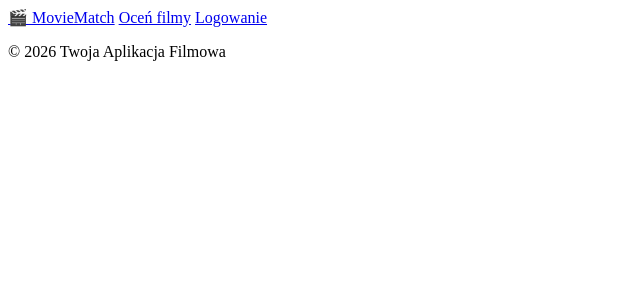
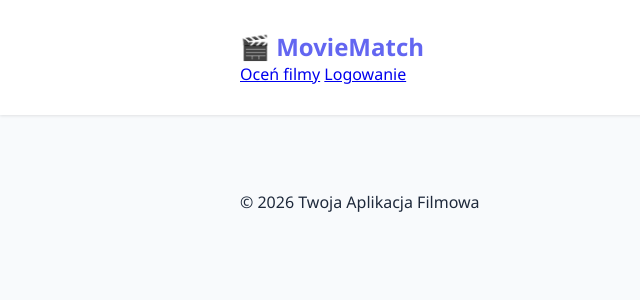
Before and after one commit to kusidelw/Aplikacja-Filmowa, a Flask app: template app/templates/base.html in a window 1280 px wide. Shown: the top 300 px of the page, without its empty margins (0-640 px from the left). Run offline with Flask 3, Linux system fonts and the light colour scheme; the template is opened without the code that fills it, so the values that code supplies are empty.

Commit message:
- dodanie html

```diff
--- a/app/static/css/style.css
+++ b/app/static/css/style.css
@@ -0,0 +1,94 @@
+:root {
+    --primary: #6366f1;
+    --primary-dark: #4f46e5;
+    --bg: #f8fafc;
+    --card: #ffffff;
+    --text: #1e293b;
+    --success: #22c55e;
+}
+
+body {
+    background-color: var(--bg);
+    color: var(--text);
+    font-family: 'Segoe UI', Tahoma, Geneva, Verdana, sans-serif;
+    margin: 0;
+}
+
+.container {
+    max-width: 800px;
+    margin: 0 auto;
+    padding: 20px;
+}
+
+/* Navbar */
+.navbar {
+    background: white;
+    box-shadow: 0 1px 3px rgba(0,0,0,0.1);
+    padding: 10px 0;
+}
+
+.logo {
+    font-size: 1.5rem;
+    font-weight: bold;
+    text-decoration: none;
+    color: var(--primary);
+}
+
+/* Wyniki */
+.result-card {
+    background: var(--success);
+    color: white;
+    padding: 30px;
+    border-radius: 15px;
+    display: flex;
+    align-items: center;
+    gap: 30px;
+    margin-bottom: 30px;
+}
+
+.match-score {
+    font-size: 3rem;
+    font-weight: 800;
+}
+
+/* Grid z filmami */
+.movie-grid {
+    display: grid;
+    gap: 15px;
+}
+
+.movie-card {
+    background: var(--card);
+    padding: 20px;
+    border-radius: 12px;
+    display: flex;
+    justify-content: space-between;
+    align-items: center;
+    box-shadow: 0 2px 4px rgba(0,0,0,0.05);
+}
+
+.movie-card h3 { margin: 0; font-size: 1.1rem; }
+
+select {
+    padding: 8px 12px;
+    border-radius: 6px;
+    border: 1px solid #ddd;
+    background: #fdfdfd;
+}
+
+.btn-primary {
+    background: var(--primary);
+    color: white;
+    border: none;
+    padding: 15px 30px;
+    border-radius: 8px;
+    font-weight: bold;
+    cursor: pointer;
+    width: 100%;
+    margin-top: 20px;
+    transition: background 0.2s;
+}
+
+.btn-primary:hover {
+    background: var(--primary-dark);
+}
--- a/app/templates/base.html
+++ b/app/templates/base.html
@@ -7,13 +7,15 @@
     <link rel="stylesheet" href="{{ url_for('static', filename='css/style.css') }}">
 </head>
 <body>
-    <nav class="navbar">
-        <div class="container">
-            <a href="/" class="logo">🎬 MovieMatch</a>
+   <nav class="navbar">
+    <div class="container">
+        <a href="/" class="logo">🎬 MovieMatch</a>
+        <div class="nav-links">
             <a href="/" class="oceniaj">Oceń filmy</a>
-            <a href="/" class="oceniaj">Logowanie</a>
+            <a href="/login" class="oceniaj">Logowanie</a>
         </div>
-    </nav>
+    </div>
+</nav>
 
     <main class="container">
         {% block content %}{% endblock %}
```
Also changed, not shown: app/templates/index.html (+42 -0 lines).
